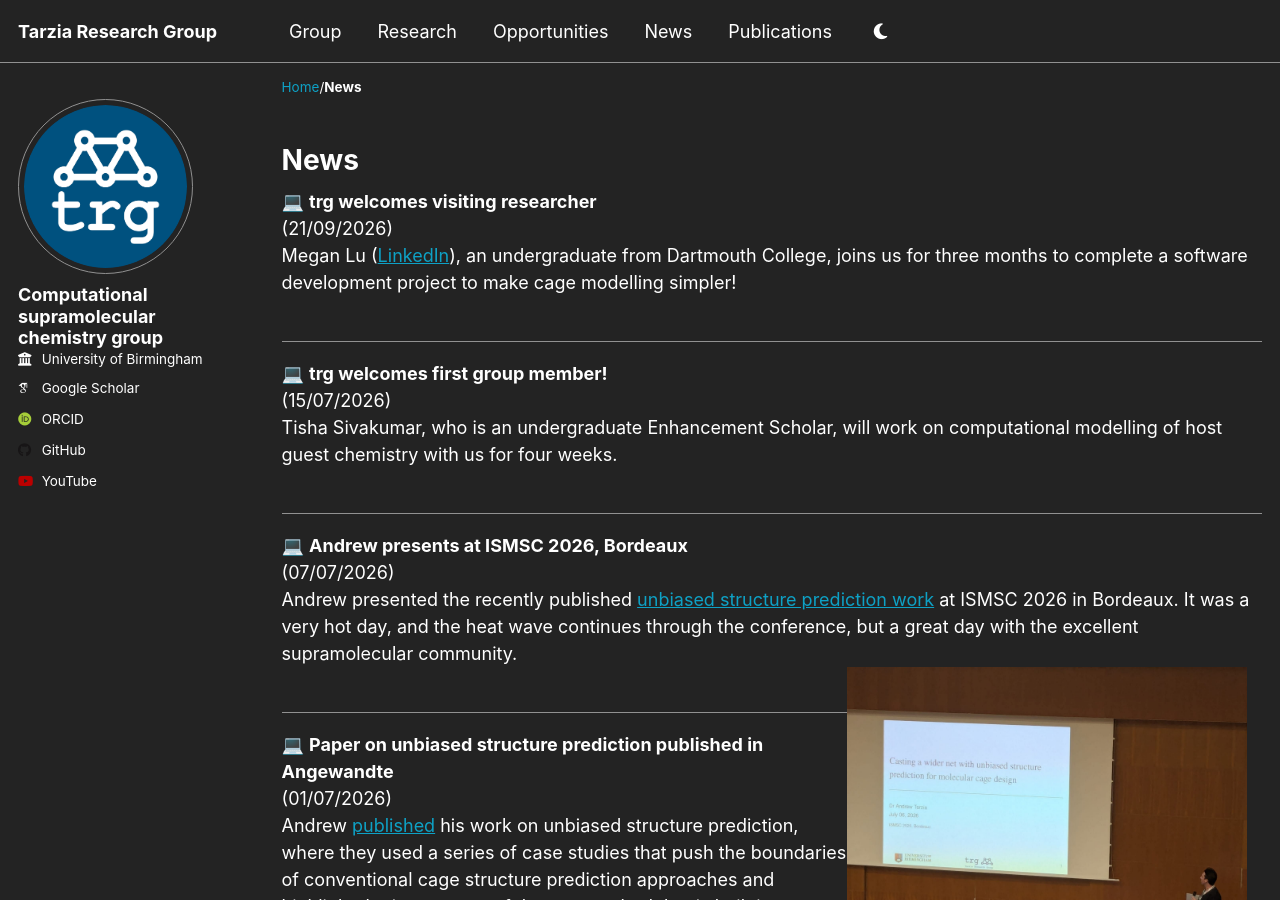
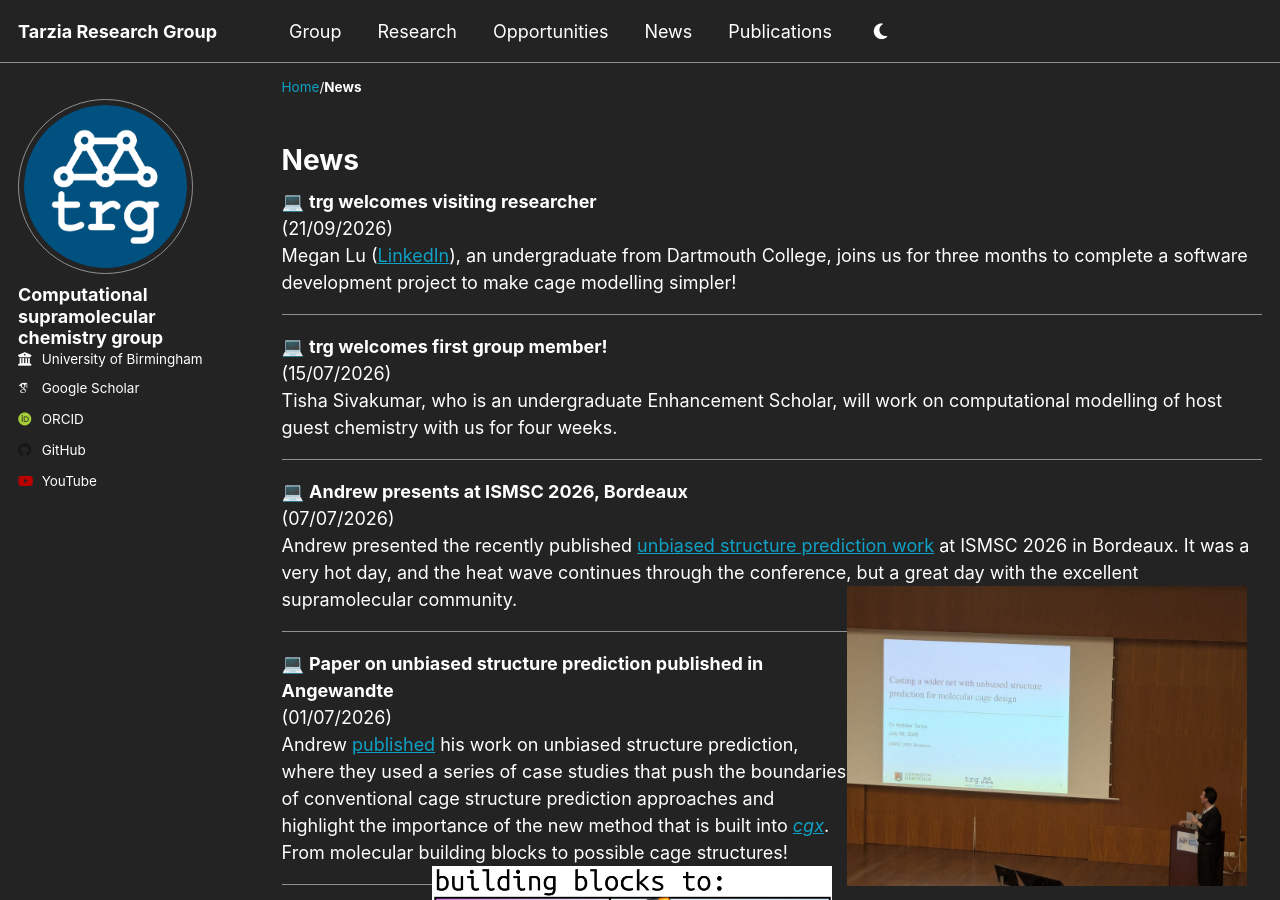
Before and after one commit to TarziaResearchGroup/TarziaResearchGroup.github.io, a Jekyll site: the page built from _pages/news.html, in a window 1280 px wide and 900 px high. Built offline with Jekyll 4.4.1, drawn with Linux system fonts in a browser that asks for light colours; some web fonts are replaced; a script that is not in the unit is left out.

Commit message:
Update news.html

```diff
--- a/_pages/news.html
+++ b/_pages/news.html
@@ -23,7 +23,7 @@ redirect_from:
     <div id="left">
       &#128187; <b>{{ work.title }}</b><br>
       ({{ work.date }})<br>
-      {{ work.text }}<br>
+      {{ work.text }}
       {{ work.image }} <br>
     </div>
     <div class="clear"></div>
```
